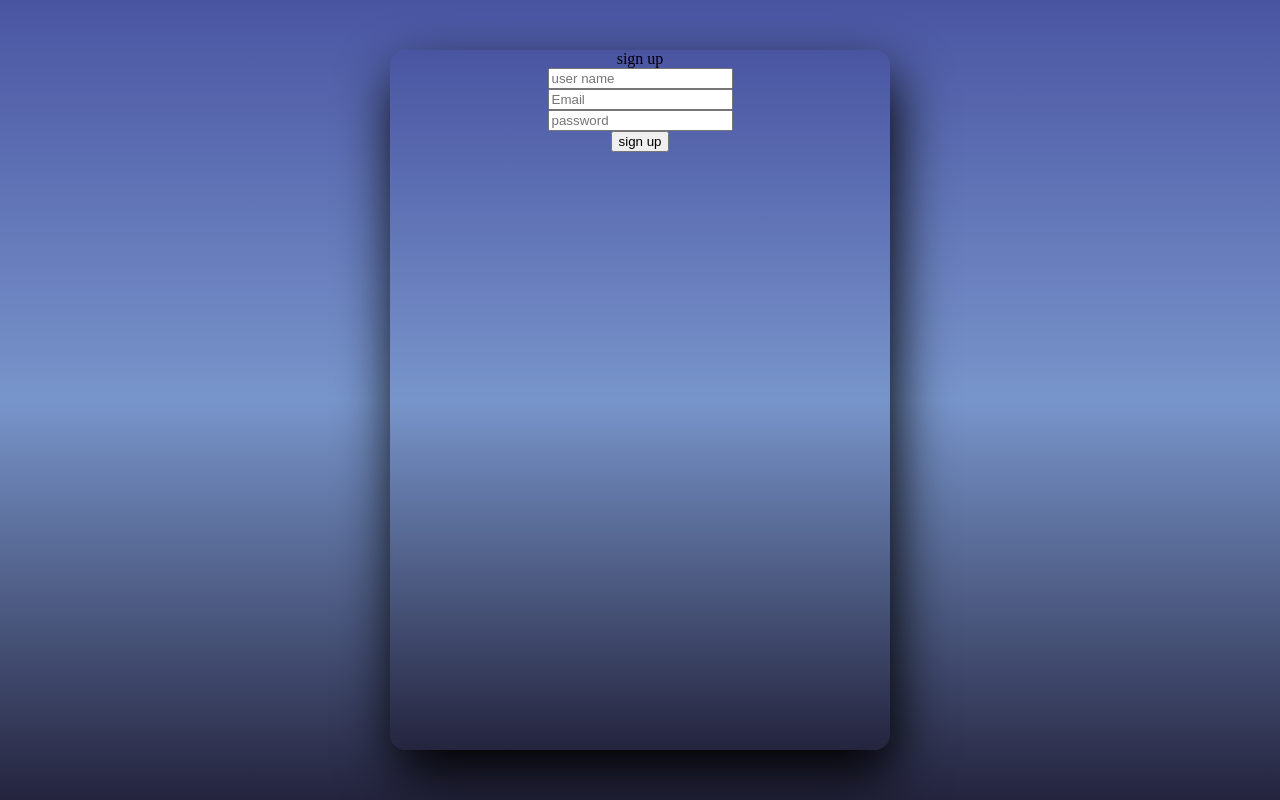
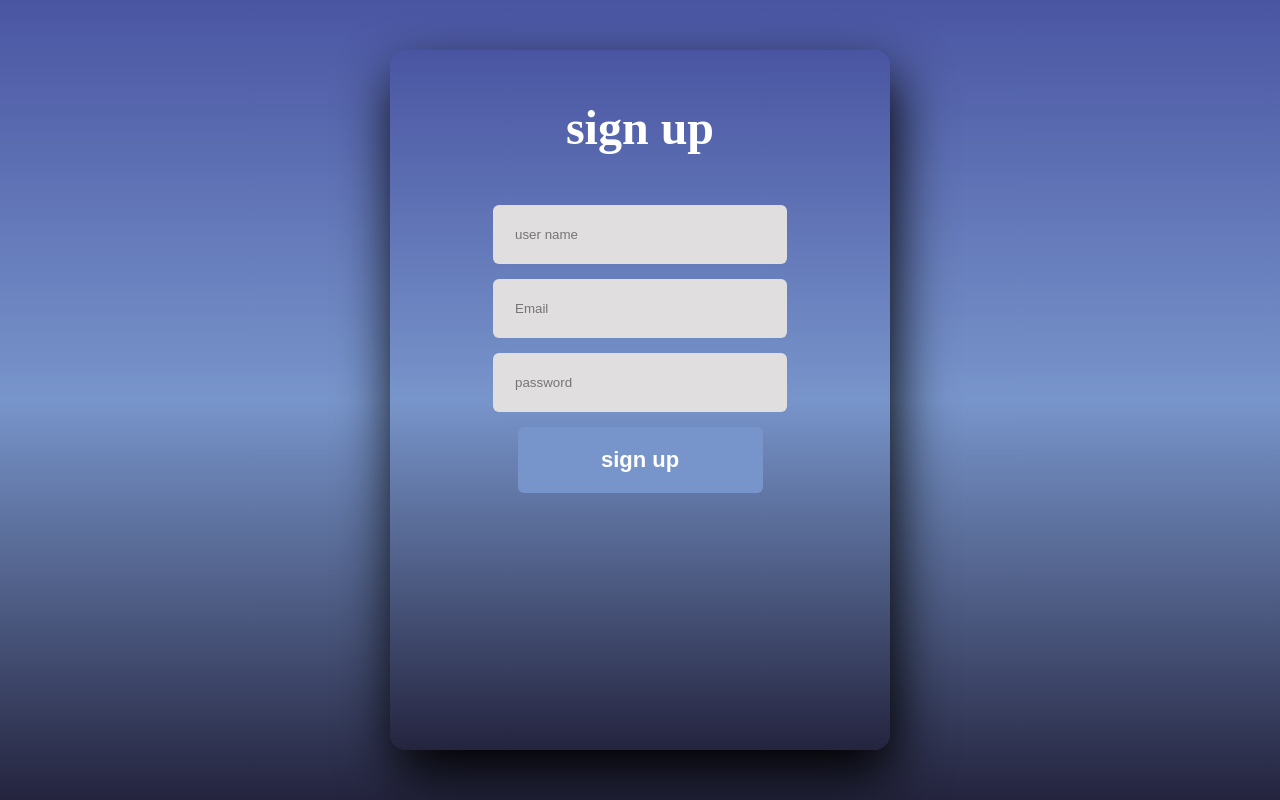
Before and after one commit to erfanmirjalili/azproject, a plain HTML site: page index.html in a window 1280 px wide. Drawn offline with Linux system fonts and the light colour scheme.

Commit message:
signup form completed

```diff
--- a/style.css
+++ b/style.css
@@ -32,3 +32,39 @@ form{
     width: 100%;
     height: 100%;
 }
+.box{
+    border-radius: 6px;
+    border: none;
+    width: 50%;
+    height: 30%;
+    margin-bottom: 30px;
+    padding: 22px;
+    display: flex;
+    justify-content: center;
+    margin-bottom: 15px;
+    background-color: #e0dede;
+}
+label{
+    color: #ffffff;
+    font-size: 3em;
+    font-weight: bold;
+    cursor: pointer;
+    display: flex;
+    justify-content: center;
+    margin: 50px;
+}
+button{
+    background: #7895cb;
+    border-radius: 6px;
+    border: none;
+    padding: 20px 15px ;
+    cursor: pointer;
+    width: 49%;
+    font-weight: bold;
+    font-size: 22px;
+    color: #ffffff;
+    transition: .3s ease-in;
+}
+button:hover{
+    background-color: #4a55a2;
+}
```
